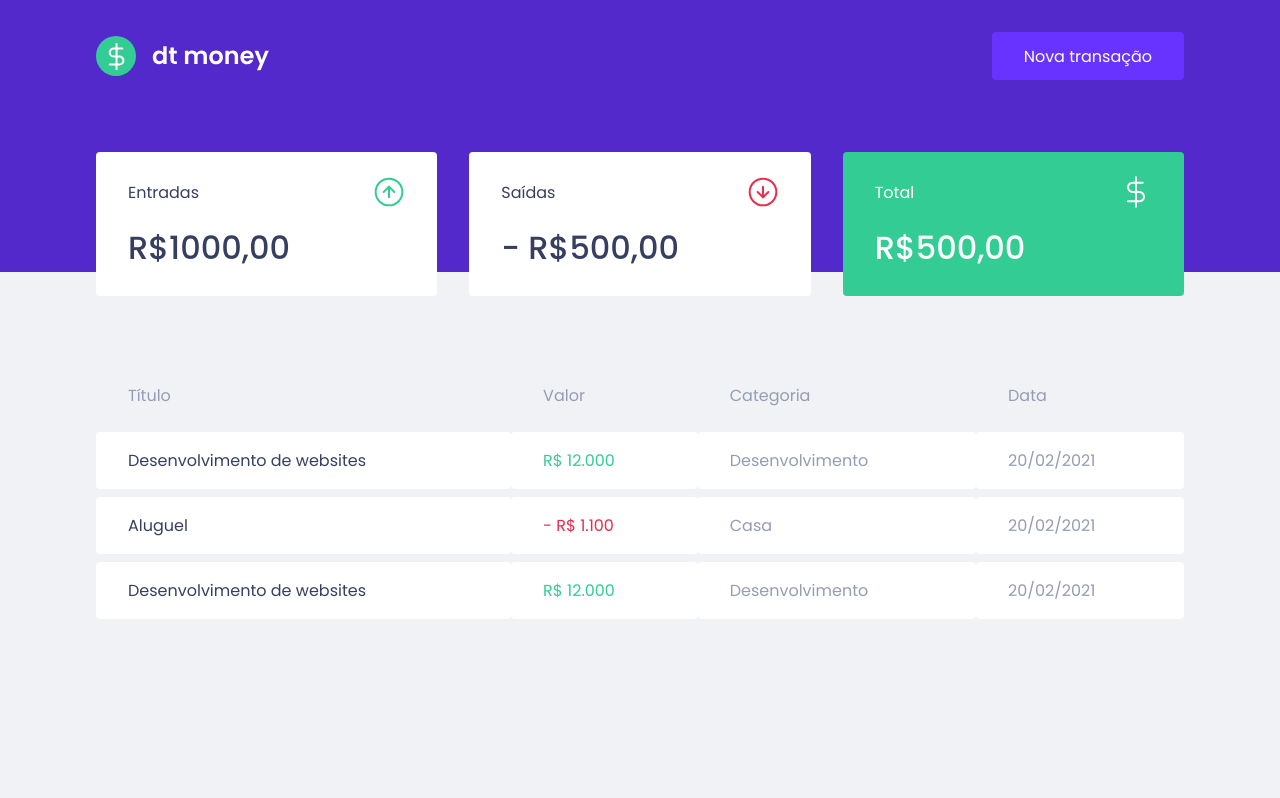
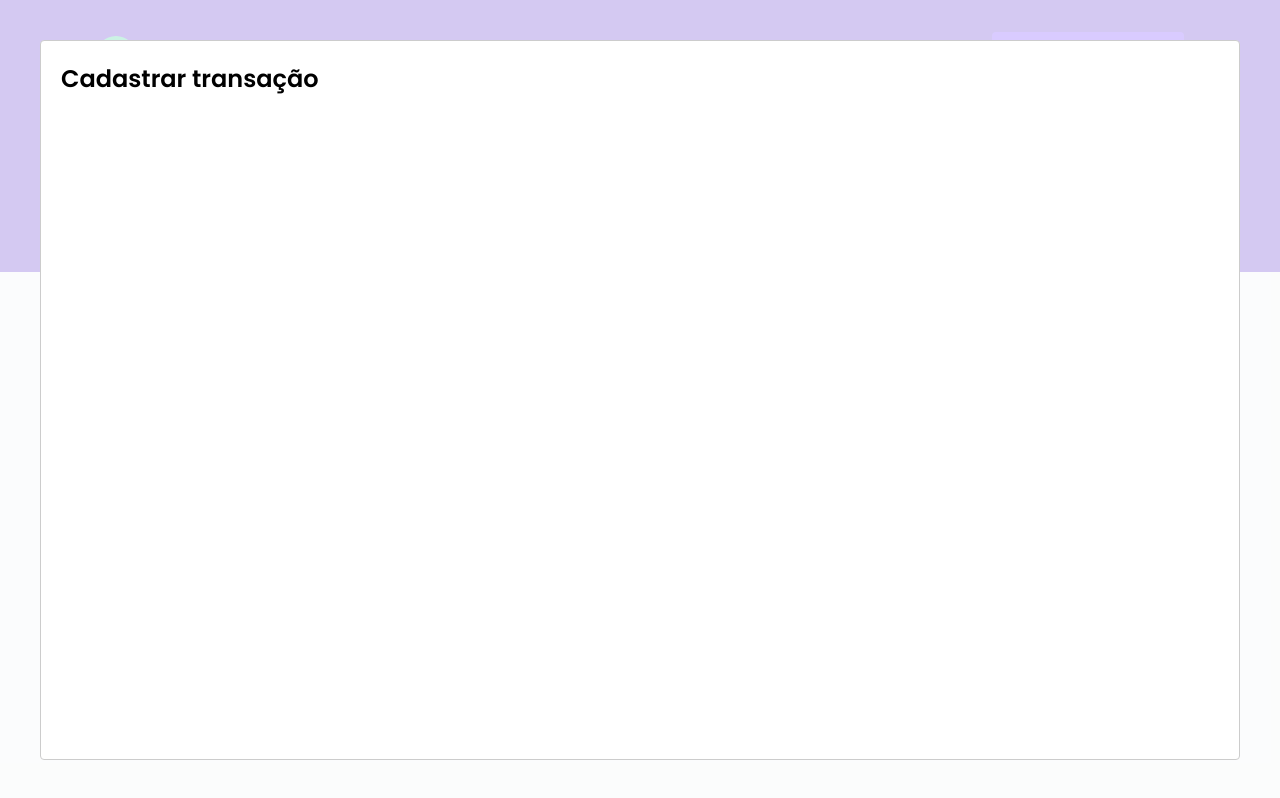
Before and after one commit to takagui/dt-money, a React (Create React App) app: page / in a window 1280 px wide. Both pictures are taken after a click on the button "Nova transação". Built offline with nearby package versions, Linux system fonts and the light colour scheme; no server answers; what miragejs would draw is missing.

Commit message:
feat: config modal

```diff
--- a/package.json
+++ b/package.json
@@ -6,6 +6,7 @@
     "axios": "^0.21.1",
     "react": "^17.0.1",
     "react-dom": "^17.0.1",
+    "react-modal": "^3.12.1",
     "react-scripts": "4.0.3",
     "styled-components": "^5.2.1",
     "web-vitals": "^1.0.1"
@@ -18,6 +19,7 @@
     "@types/node": "^12.0.0",
     "@types/react": "^17.0.0",
     "@types/react-dom": "^17.0.0",
+    "@types/react-modal": "^3.12.0",
     "@types/styled-components": "^5.1.9",
     "miragejs": "^0.1.41",
     "typescript": "^4.1.2"
--- a/src/App.tsx
+++ b/src/App.tsx
@@ -1,12 +1,38 @@
+import { useState } from 'react';
+import Modal from 'react-modal';
+
 import { Header } from './components/Header';
 import { Dashboard } from './components/Dashboard';
 import { GlobalStyle } from './styles/global';
 
+Modal.setAppElement('#root');
+
 export function App() {
+  const [
+    isNewTransactionModalOpen,
+    setIsNewTransactionModalOpen
+  ] = useState(false);
+
+  function handleOpenNewTransactionModal() {
+    setIsNewTransactionModalOpen(true);
+  }
+
+  function handleCloseNewTransactionModal() {
+    setIsNewTransactionModalOpen(false);
+  }
+
   return (
     <>
-      <Header />
+      <Header onOpenNewTransactionModal={handleOpenNewTransactionModal} />
       <Dashboard />
+
+      <Modal
+        isOpen={isNewTransactionModalOpen}
+        onRequestClose={handleCloseNewTransactionModal}
+      >
+        <h2>Cadastrar transação</h2>
+      </Modal>
+
       <GlobalStyle />
     </>
   );
--- a/src/components/Header/index.tsx
+++ b/src/components/Header/index.tsx
@@ -2,12 +2,18 @@
 
 import { Container, Content } from './styles';
 
-export function Header() {
+interface IHeaderProps {
+  onOpenNewTransactionModal: () => void;
+}
+
+export function Header({
+  onOpenNewTransactionModal,
+}: IHeaderProps) {
   return (
     <Container>
       <Content>
         <img src={logoImg} alt="logo dt money"/>
-        <button type="button">
+        <button type="button" onClick={onOpenNewTransactionModal}>
           Nova transação
         </button>
       </Content>
```
